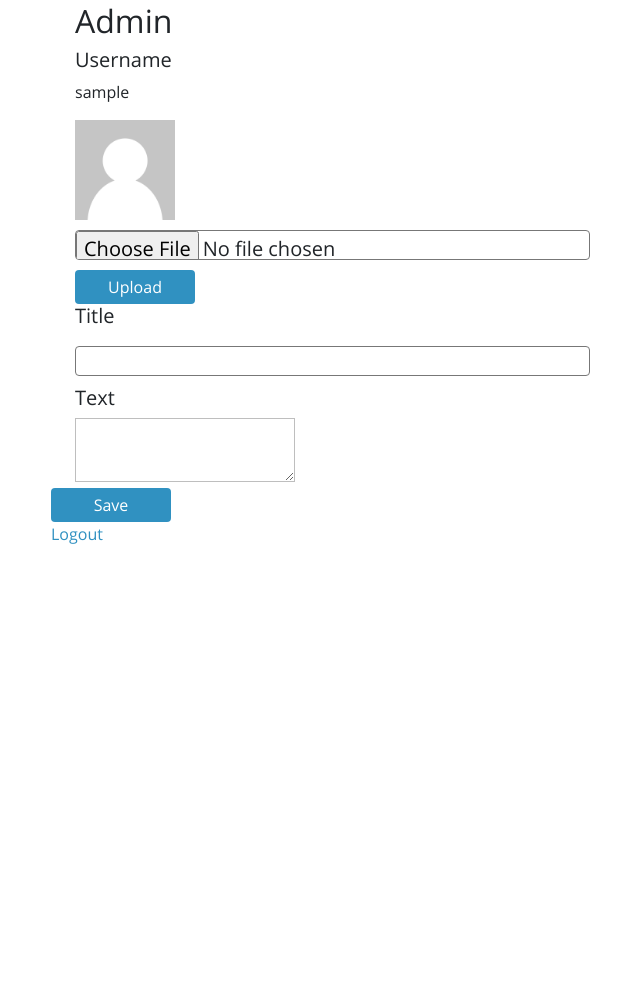
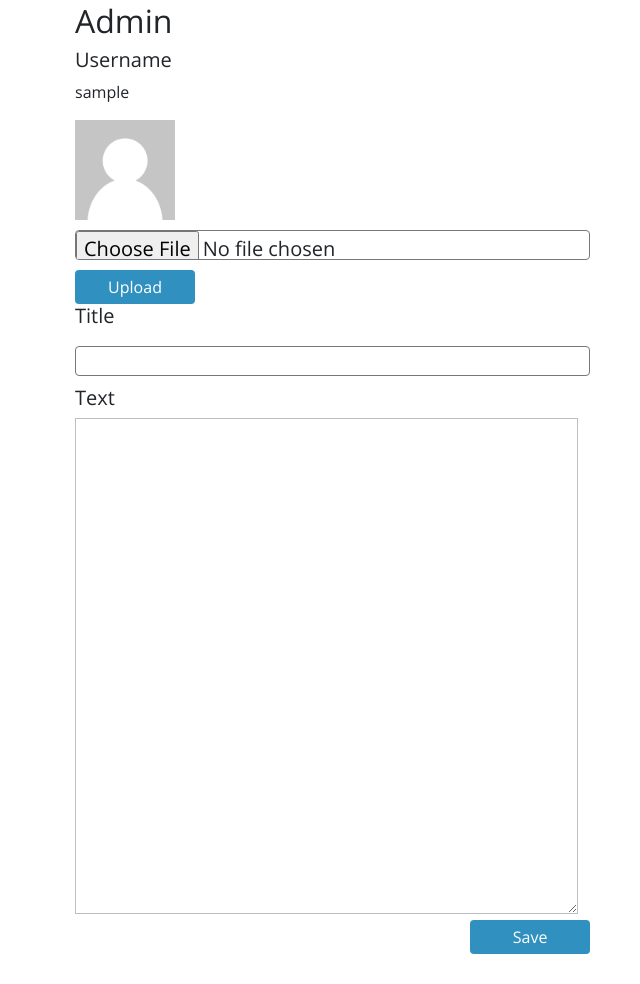
Before and after one commit to tomasantunes/easy-cms, a Flask app: page /admin in a window 1280 px wide. Shown: the part 62-1046 px from the top of the page, without its empty margins (60-700 px from the left). Before the commit the page ends 606 px from the top, so only its background shows below. Run offline with Flask 2, Linux system fonts and the light colour scheme; the visitor is signed in with stand-in values (Sample User, id 1); data comes from the database, SQL or seed files in the repository; some libraries are stand-ins or nearby versions.

Commit message:
Update admin page

```diff
--- a/templates/admin.html
+++ b/templates/admin.html
@@ -32,7 +32,7 @@
 	<div class="top-nav" id="top-nav1">
 	  <a href="/">Home</a>
 	  <a href="/admin"class="active">Admin</a>
-	  <a href="/Login">Login</a>
+	  <a href="/login">Login</a>
 	  <a href="/register">Register</a>
 	  <a href="/logout">Logout</a>
 	  <a href="javascript:void(0);" class="icon" onclick="toggleMenu()">
@@ -41,7 +41,7 @@
 	</div>
 	<div class="container">
 		<div class="row">
-			<div class="register">
+			<div>
 				<h2>Admin</h2>
 				<h5>Username</h5>
 				<p>{{ data.username }}</p>
@@ -54,17 +54,13 @@
 					<button type="button" id="upload-avatar">Upload</button>
 				</form>
 				<form action="/add-post" method="post">
-
 					<h5>Title</h5>
 					<input id="title-input" type="text" name="title">
 					<h5>Text</h5>
-					<textarea id="content-input" name="content"></textarea>
+					<textarea id="content-input" name="content" rows="20" cols="50"></textarea>
 					<br>
-					<div class="row" style="text-align: center;">
+					<div style="text-align: right;">
 						<button type="submit" id="save-btn">Save</button>
-					</div>
-					<div class="row" style="text-align: center;">
-						<a href="/logout">Logout</a>
 					</div>
 				</form>
 			</div>
```
Also changed, not shown: 1 other file.
